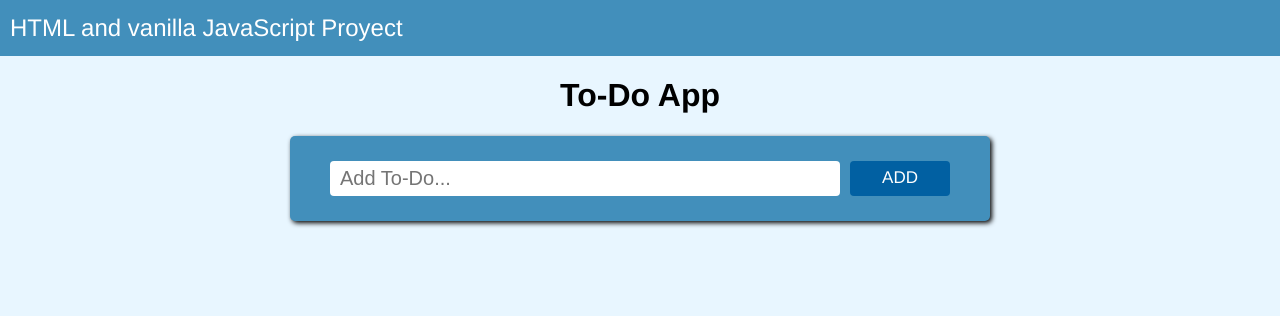
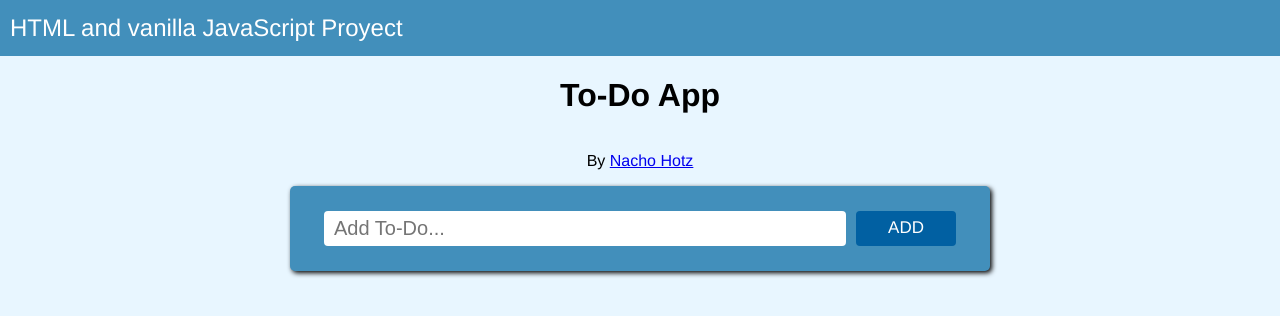
Before and after one commit to NachoHotz/todos, a website: page index.html in a window 1280 px wide. Drawn offline with Linux system fonts and the light colour scheme.

Commit message:
redo index.html, add By section

```diff
--- a/index.html
+++ b/index.html
@@ -1,18 +1,24 @@
-<html>
+<!DOCTYPE html>
+<html lang="en">
   <head>
-        <meta charset="utf-8">
-        <title>Todo</title>
-        <link rel="stylesheet" href="./assets/style.css">
+    <meta charset="UTF-8" />
+    <meta name="viewport" content="width=device-width, initial-scale=1.0" />
+    <link rel="stylesheet" href="./assets/style.css" />
     <script type="text/javascript" src="./index.js" async></script>
+    <title>Todo app</title>
   </head>
   <body>
     <div id="header">
       <span>HTML and vanilla JavaScript Proyect</span>
     </div>
     <h1>To-Do App</h1>
+    <p>
+      <span>By <a href="https://github.com/NachoHotz">Nacho Hotz</a></span>
+    </p>
     <div id="container">
       <div id="inputContainer">
-                <input type="text" id="toDoInput" placeholder="Add To-Do..."/><div id="addButton"><span>ADD</span></div>
+        <input type="text" id="toDoInput" placeholder="Add To-Do..." />
+        <div id="addButton"><span>ADD</span></div>
       </div>
       <div id="toDoContainer"></div>
     </div>
```
Lines whose indentation alone changed are shown as unchanged.
